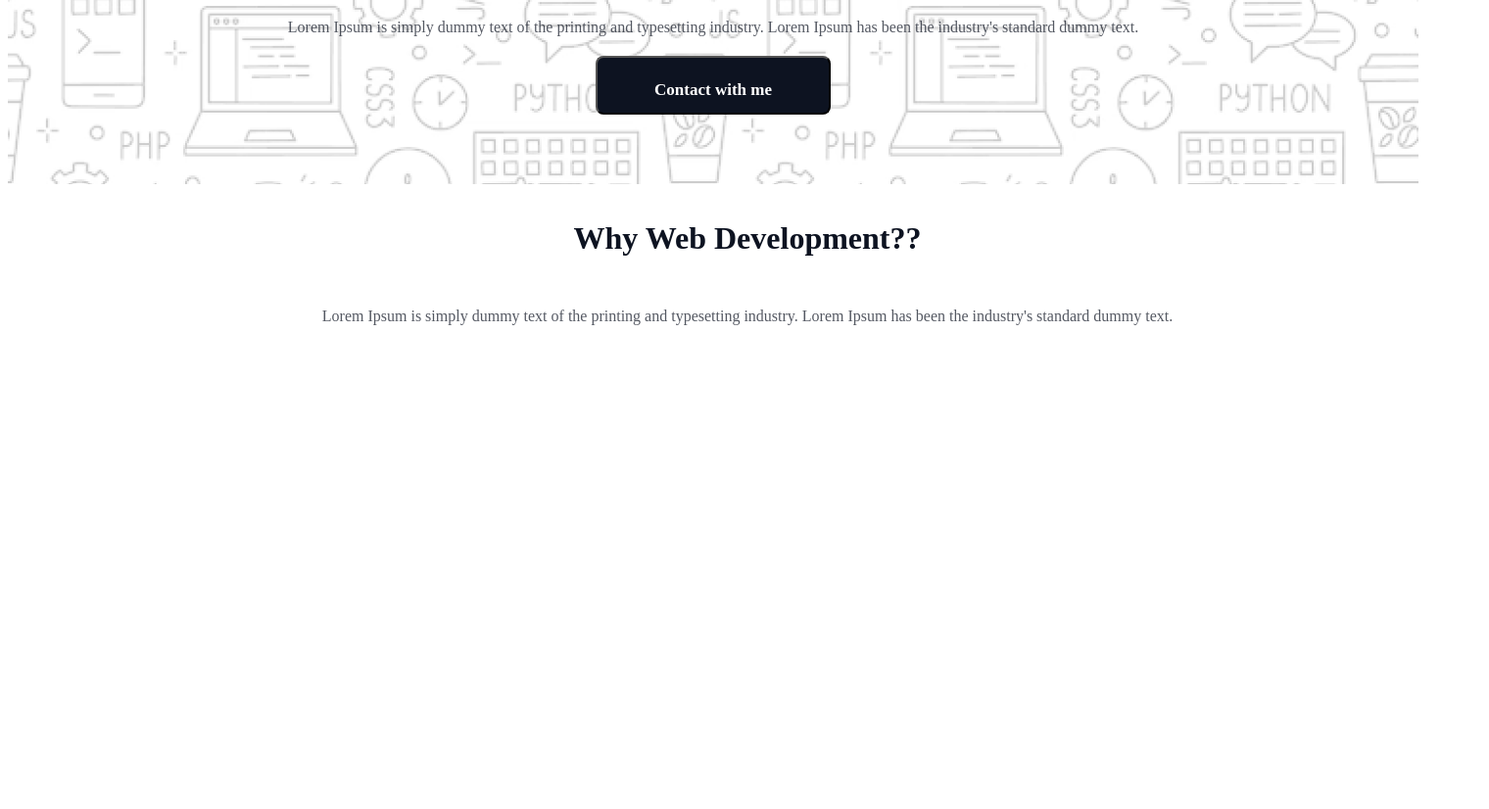
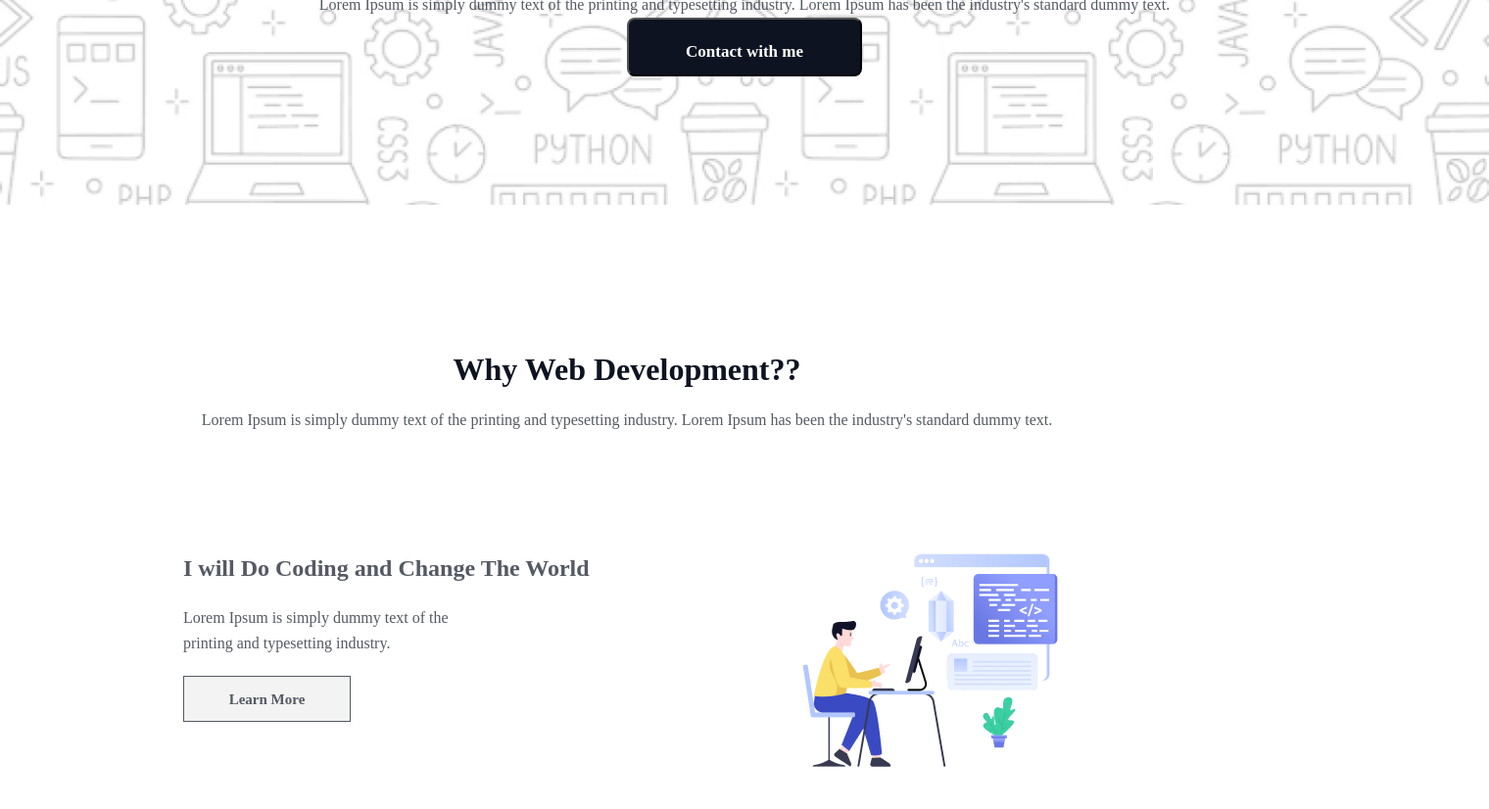
Before and after one commit to nafiz93/challenges, a plain HTML site: page challenges/index.html in a window 1280 px wide. Shown: the part 553-1379 px from the top of the page at 98% size, 1520 px wide, since content can reach past the window. Before the commit the page ends 913 px from the top, so only its background shows below. Drawn offline with Linux system fonts and the light colour scheme; a web font is replaced by a local one.

Commit message:
adjust the spacing and add another section

```diff
--- a/challenges/index.html
+++ b/challenges/index.html
@@ -32,6 +32,18 @@
                 Ipsum has been the
                 industry's standard dummy text.</p>
         </div>
+        <div class="coding">
+            <div class="coding-container">
+                <P class="coding-title">I will Do Coding and Change The World</P>
+                <P class="description" style="text-align: left;">Lorem Ipsum is simply dummy text of the <br> printing
+                    and typesetting industry.
+                </P>
+                <button class="coding-button">Learn More</button>
+            </div>
+            <div>
+                <img src="/challenges/assets/Layer_1.png" alt="">
+            </div>
+        </div>
     </main>
 </body>
 
--- a/challenges/styles/style.css
+++ b/challenges/styles/style.css
@@ -1,10 +1,18 @@
 @import url('https://fonts.googleapis.com/css2?family=Azeret+Mono:ital,wght@0,100..900;1,100..900&display=swap');
+
+
+* {
+    margin: 0;
+    padding: 0;
+}
+
 
 .nav-container {
     display: flex;
     justify-content: space-between;
     align-items: center;
-    padding: 0 150px;
+    padding: 30px 150px;
+
 
 }
 
@@ -27,12 +35,15 @@
 }
 
 .banner {
-    width: 1440px;
+    width: 1520px;
     height: 652px;
     background-image: url(/challenges/assets/Hero-bg.png);
+    background-size: cover;
     display: flex;
     justify-content: center;
     align-items: center;
+    margin-bottom: 150px;
+
 }
 
 .banner-container {
@@ -84,10 +95,8 @@
 }
 
 .main {
-    width: 1140px;
-    margin-left: 185px;
-
-
+    width: 946px;
+    margin: 0 auto;
 }
 
 .web-development {
@@ -95,7 +104,9 @@
     flex-direction: column;
     justify-content: center;
     align-items: center;
-    margin: 5px;
+    gap: 20px;
+    margin-bottom: 100px;
+
 
 }
 
@@ -107,4 +118,47 @@
     line-height: 37px;
     letter-spacing: 0%;
     text-align: center;
+
 }
+
+.coding {
+
+    display: flex;
+    justify-content: space-between;
+    padding: 20px;
+
+}
+
+.coding-container {
+    display: flex;
+    flex-direction: column;
+    align-items: start;
+    gap: 20px;
+
+
+}
+
+.coding-title {
+    color: rgba(13, 19, 33, 0.7);
+    font-family: Azeret Mono;
+    font-size: 24px;
+    font-weight: 700;
+    line-height: 36px;
+    letter-spacing: 0%;
+
+}
+
+.coding-button {
+    width: 171px;
+    height: 47px;
+    color: rgb(13, 19, 33);
+    font-family: Azeret Mono;
+    font-size: 15px;
+    font-weight: 600;
+    line-height: 23px;
+    letter-spacing: 0%;
+    text-align: center;
+    border: 1px solid rgb(13, 19, 33);
+    opacity: 0.7;
+    padding: 12px 20px 12px 20px;
+}
```
